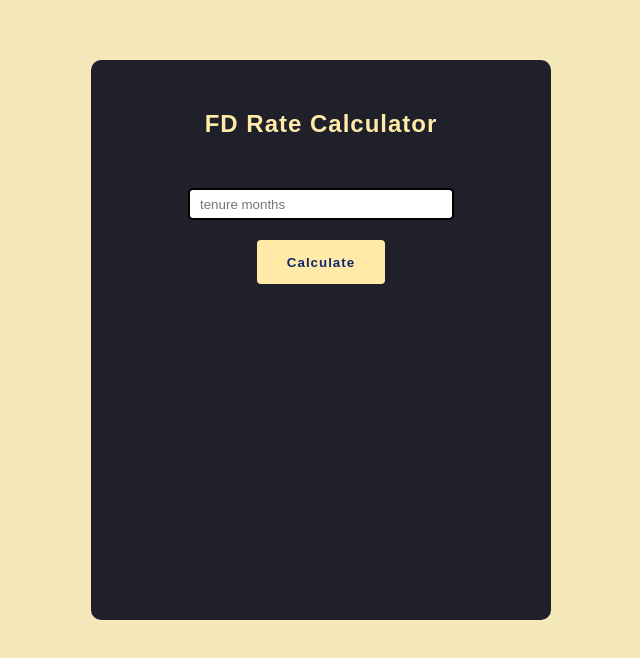
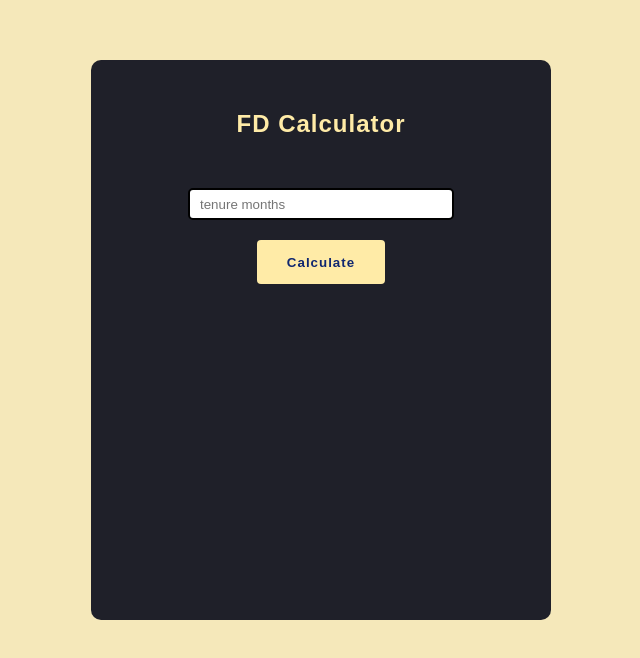
Before and after one commit to KNNivetha/JavaScript-FD-Rate-Calculator, a plain HTML site: page index.html in a window 1280 px wide. Shown: the part 140-798 px from the top of the page, without its empty margins (319-959 px from the left). Drawn offline with Linux system fonts and the light colour scheme.

Commit message:
Update index.html

```diff
--- a/index.html
+++ b/index.html
@@ -9,7 +9,7 @@
 </head>
 <body>
     <div id="wrapper">
-        <h2>FD Rate Calculator</h2>
+        <h2>FD Calculator</h2>
         <div class="inputdiv">
             <input type="text" id="input" placeholder="tenure months">
         </div>
```
